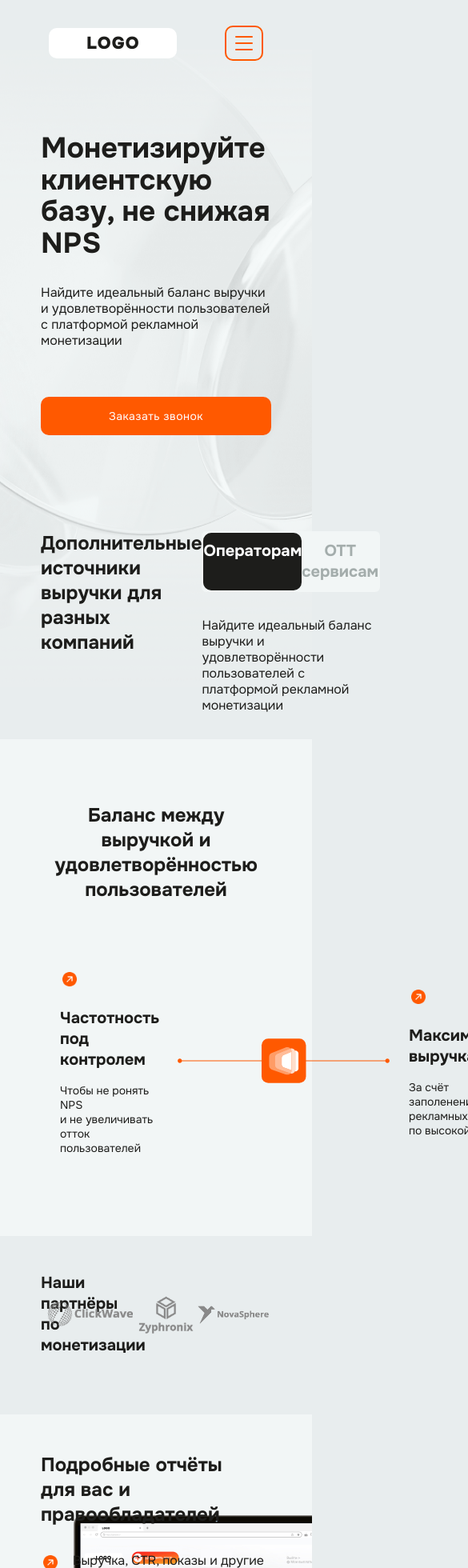
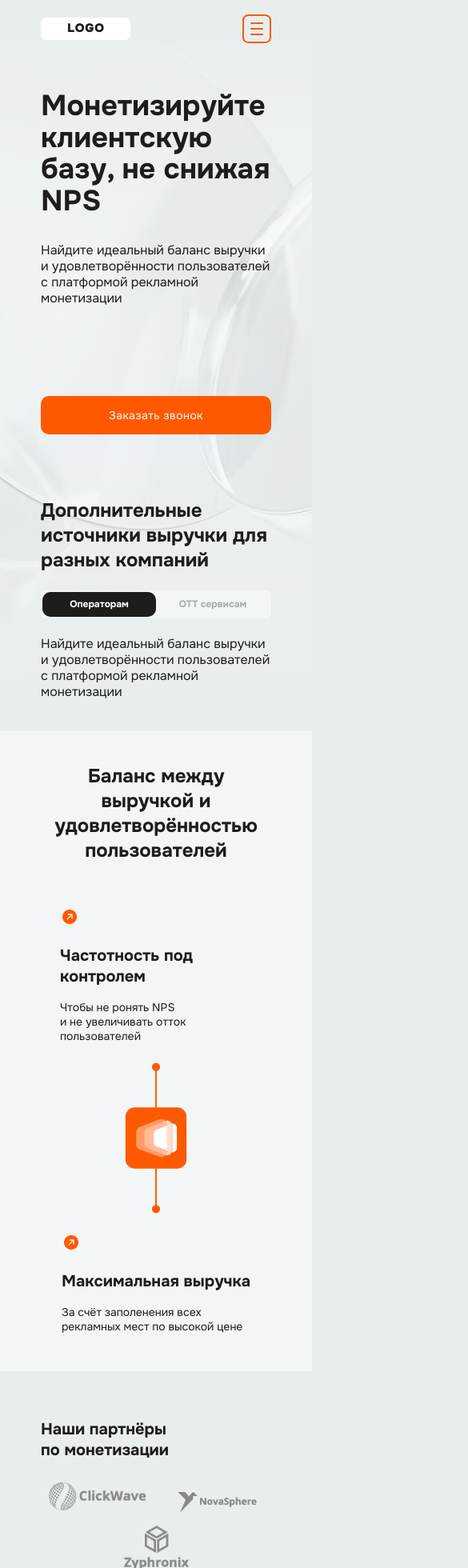
Before and after one commit to Mento1oS/getShopTV, a Next.js app: page / in a window 390 px wide. Shown: the top 1960 px of the page at 80% size, 585 px wide, since content can reach past the window. Built offline with nearby package versions, Linux system fonts and the light colour scheme.

Commit message:
mobile version and successful build

```diff
--- a/src/app/page.module.scss
+++ b/src/app/page.module.scss
@@ -8,6 +8,6 @@
 
 @media (max-width: 1160px) {
   .container {
-    padding-top: 0px;
+    padding-top: 0;
   }
 }
--- a/src/components/AdvantagesComponent/AdvantagesComponent.module.scss
+++ b/src/components/AdvantagesComponent/AdvantagesComponent.module.scss
@@ -53,6 +53,9 @@
 .linker{
   max-width: 560px;
 }
+.mobilePicture{
+  display: none;
+}
 
 @media (max-width: 1160px) {
   .AdvantagesComponent{
@@ -89,3 +92,27 @@
     }
   }
 }
+@media (max-width: 690px) {
+  .desktopPicture{
+    display: none;
+  }
+  .mobilePicture{
+    display: block;
+  }
+  .AdvantagesComponent{
+    padding-top: 42px;
+    padding-bottom: 20px;
+  }
+  .advantages{
+    margin-top: 31px;
+    flex-direction: column;
+    justify-content: center;
+  }
+  .advantage{
+    padding: 24px;
+    max-width: 288px;
+  }
+  .advHeader{
+    max-width: 288px;
+  }
+}
--- a/src/components/AdvantagesComponent/AdvantagesComponent.tsx
+++ b/src/components/AdvantagesComponent/AdvantagesComponent.tsx
@@ -28,7 +28,7 @@ export const AdvantagesComponent = ({}: AdvantagesComponentProps) => {
                         </div>
                     </div>
                     <div className={cls.linker}>
-                        <svg width="573" height="120" viewBox="0 0 573 120" fill="none"
+                        <svg className={cls.desktopPicture} width="573" height="120" viewBox="0 0 573 120" fill="none"
                              xmlns="http://www.w3.org/2000/svg">
                             <rect x="227" width="120" height="120" rx="17.9739" fill="#FF5900"/>
                             <g clipPath="url(#clip0_0_1)">
@@ -60,6 +60,40 @@ export const AdvantagesComponent = ({}: AdvantagesComponentProps) => {
                                 </clipPath>
                             </defs>
                         </svg>
+                        <svg className={cls.mobilePicture} width="80" height="198" viewBox="0 0 80 198" fill="none"
+                             xmlns="http://www.w3.org/2000/svg">
+                            <rect y="59" width="80" height="80" rx="11.9826" fill="#FF5900"/>
+                            <g clipPath="url(#clip0_0_1)">
+                                <path
+                                    d="M60.8123 80.2077C61.2441 81.1206 61.5032 82.1517 61.5032 83.2794V114.597C61.5032 115.714 61.2441 116.745 60.8123 117.658C64.1483 118.217 67.3332 115.575 67.3332 111.934V85.9321C67.3332 82.2698 64.1375 79.6493 60.8123 80.2077Z"
+                                    fill="white"/>
+                                <path opacity="0.8"
+                                      d="M60.8131 80.2077C59.388 77.222 55.9764 75.5358 52.6511 76.6098C53.8063 77.9416 54.5297 79.703 54.5297 81.7006V116.165C54.5297 118.152 53.8063 119.924 52.6619 121.256C55.998 122.33 59.3988 120.633 60.8239 117.658C61.2557 116.745 61.5148 115.703 61.5148 114.597V83.2794C61.5148 82.1624 61.2557 81.1314 60.8239 80.2077H60.8131Z"
+                                      fill="white"/>
+                                <path opacity="0.4"
+                                      d="M29.2443 112.879C26.5128 111.901 24.6775 109.249 24.6775 106.274V92.4297C24.6775 89.5299 26.4157 86.9416 29.0499 85.8998L52.2402 76.7493C52.3806 76.6956 52.5101 76.6634 52.6505 76.6204C50.6748 74.3328 47.4359 73.3018 44.3374 74.5261L18.8043 84.6002C15.9109 85.7387 14 88.5955 14 91.7853V107.015C14 110.29 16.0189 113.201 19.0202 114.286L44.5425 123.447C47.587 124.542 50.7179 123.5 52.6397 121.277C52.5641 121.256 52.4993 121.245 52.4238 121.213L29.2227 112.889L29.2443 112.879Z"
+                                      fill="white"/>
+                                <path opacity="0.6"
+                                      d="M54.5288 115.499L40.6665 110.516C38.4101 109.7 36.8878 107.498 36.8878 105.039V93.5468C36.8878 91.141 38.3237 88.993 40.5046 88.1231L54.5288 82.5598V81.7113C54.5288 79.7137 53.8055 77.963 52.6503 76.6205C52.51 76.6635 52.3804 76.6957 52.24 76.7494L29.039 85.9106C26.4047 86.9524 24.6665 89.5408 24.6665 92.4405V106.284C24.6665 109.259 26.5019 111.901 29.2333 112.889L52.4344 121.213C52.51 121.234 52.5747 121.256 52.6503 121.277C53.8055 119.935 54.518 118.174 54.518 116.187L54.5288 115.54V115.499Z"
+                                      fill="white"/>
+                                <path
+                                    d="M36.8872 93.536V105.028C36.8872 107.498 38.3987 109.7 40.6659 110.505L54.5282 115.499V82.5598L40.5039 88.1231C38.3231 88.9823 36.8872 91.141 36.8872 93.5468V93.536Z"
+                                    fill="white"/>
+                            </g>
+                            <path
+                                d="M40 0.666667C37.0545 0.666667 34.6667 3.05448 34.6667 6C34.6667 8.94552 37.0545 11.3333 40 11.3333C42.9455 11.3333 45.3333 8.94552 45.3333 6C45.3333 3.05448 42.9455 0.666666 40 0.666667ZM39 6L39 59L41 59L41 6L39 6Z"
+                                fill="#FF5900"/>
+                            <path
+                                d="M40 186.667C37.0545 186.667 34.6667 189.054 34.6667 192C34.6667 194.946 37.0545 197.333 40 197.333C42.9455 197.333 45.3333 194.946 45.3333 192C45.3333 189.054 42.9455 186.667 40 186.667ZM39 139L39 192L41 192L41 139L39 139Z"
+                                fill="#FF5900"/>
+                            <defs>
+                                <clipPath id="clip0_0_1">
+                                    <rect width="53.3333" height="49.8765" fill="white"
+                                          transform="translate(14 74)"/>
+                                </clipPath>
+                            </defs>
+
+                        </svg>
                     </div>
                     <div className={cls.advantage}>
                         <Image className={cls.picture}
--- a/src/components/FormComponent/FormComponent.module.scss
+++ b/src/components/FormComponent/FormComponent.module.scss
@@ -21,3 +21,10 @@
     padding-right: 0;
   }
 }
+
+@media (max-width: 690px) {
+  .FormComponent{
+    padding-top: 80px;
+    padding-bottom: 32px;
+  }
+}
--- a/src/components/Header/Header.module.scss
+++ b/src/components/Header/Header.module.scss
@@ -9,6 +9,7 @@
 
 .wrapper {
   position: relative;
+  width: 100%;
 }
 
 .container {
@@ -68,7 +69,7 @@
 
 .burger {
   display: none;
-  padding: 11px 11px;
+  padding: 11px 10px;
   border: 2px solid  var(--orange);
   border-radius: 10px;
 }
@@ -138,7 +139,8 @@
   }
 
   .wrapper{
-    min-width: 88px;
+    width: 100%;
+    min-height: 88px;
   }
 
   .container {
@@ -162,3 +164,53 @@
     display: none;
   }
 }
+
+@media (max-width: 690px) {
+  .burger {
+    padding: 8px 8px;
+    gap: 5px;
+    border: 2px solid  var(--orange);
+    border-radius: 7.27px;
+  }
+
+  .burgerLine {
+    width: 15.65px;
+    border-radius: 0.725px;
+    &.clicked:nth-child(1) {
+      transform: rotate(45deg) translate(4.8px, 4.8px);
+    }
+    &.clicked:nth-child(2) {
+      transform: scale(0.1);
+    }
+    &.clicked:nth-child(3) {
+      transform: rotate(-45deg) translate(4.8px,-4.8px);
+    }
+
+  }
+
+
+  .container {
+    margin-top: 0;
+    padding-top: 0;
+    width: 100%;
+    min-height: 65px;
+  }
+
+  .flex {
+    padding: 18px 0 14px 0;
+  }
+
+
+  .logoLink {
+    border-radius: 7.02px;
+    padding: 0.7px 33px;
+    font-size: 15.08px;
+    font-weight: 900;
+    line-height: 25.85px;
+    letter-spacing: 0.54px;
+  }
+
+  .menu {
+    width: 100%;
+  }
+}
--- a/src/components/Header/Header.tsx
+++ b/src/components/Header/Header.tsx
@@ -26,8 +26,10 @@ export const Header = ({className}: HeaderProps) => {
 
     useEffect(() => {
         const isElementVisible = () => {
-            const reviewsComponent = document.getElementById('reviews').getBoundingClientRect();
-            const advantagesComponent = document.getElementById('advantages').getBoundingClientRect();
+            // @ts-ignore: Object is possibly 'null'.
+            const reviewsComponent = document.getElementById('reviews').getBoundingClientRect()!;
+            // @ts-ignore: Object is possibly 'null'.
+            const advantagesComponent = document.getElementById('advantages').getBoundingClientRect()!;
             if (advantagesComponent.top <= ((window.innerHeight || document.documentElement.clientHeight) - 200) &&
                 advantagesComponent.bottom >= 200
             ) {
--- a/src/components/LandingComponent/LandingComponent.module.scss
+++ b/src/components/LandingComponent/LandingComponent.module.scss
@@ -110,3 +110,32 @@
     max-width: 334px;
   }
 }
+
+@media (max-width: 690px) {
+  .LandingComponent {
+    margin-top: 0;
+    background: url("../../assets/shapes.png") center center no-repeat;
+    padding-bottom: 38px;
+  }
+  .container {
+    padding-top: 113px;
+  }
+  .subhead {
+    text-align: left;
+    max-width: 360px;
+  }
+  .button {
+    margin-top: 112px;
+  }
+  .additional {
+    margin-top: 80px;
+    flex-direction: column;
+    gap: 22px
+  }
+  .additionalHeader {
+    max-width: 288px;
+  }
+  .switch {
+    max-width: 288px;
+  }
+}
--- a/src/components/Menu/Menu.module.scss
+++ b/src/components/Menu/Menu.module.scss
@@ -1,11 +1,12 @@
-.Menu{
+.Menu {
   height: 100vh;
   padding-left: 32px;
   display: flex;
   justify-content: flex-start;
   align-items: center;
 }
-.flex{
+
+.flex {
   height: 100%;
   display: flex;
   justify-content: center;
--- a/src/components/PartnersComponent/PartnersComponent.module.scss
+++ b/src/components/PartnersComponent/PartnersComponent.module.scss
@@ -58,3 +58,35 @@
   }
 
 }
+@media (max-width: 690px) {
+  .PartnersComponent{
+    padding-top: 60px;
+    padding-bottom: 82px;
+  }
+  .flex{
+    flex-wrap: wrap;
+  }
+  .header{
+    min-width: 166px;
+    max-width: 180px;
+    margin-bottom: 24px;
+  }
+  .clickWave{
+    width: 138.39px;
+    height: 43px;
+    margin-bottom: 12px;
+  }
+  .zyphronix{
+    order:4;
+    width: 84.64px;
+    height: 58.78px;
+    margin: 0 auto;
+  }
+  .novaSphere{
+    order:3;
+    width: 136.83px;
+    height: 35.18px;
+    padding-right: 15px;
+    padding-left: 15px;
+  }
+}
--- a/src/components/ReviewsComponent/ReviewsComponent.module.scss
+++ b/src/components/ReviewsComponent/ReviewsComponent.module.scss
@@ -96,9 +96,42 @@
     margin-bottom: 32px;
   }
 
+  .picture {
+    height: 24px;
+    width: 24px;
+  }
+}
+
+@media (max-width: 690px) {
+  .ReviewsComponent {
+    padding-top: 24px;
+    background: url("../../assets/notebook_mobile.png") bottom 50px right no-repeat var(--gray-4);
+    padding-bottom: 437px;
+  }
+
+  .wrapper{
+    max-width: var(--container-width);
+  }
+
+  .header {
+    max-width: 225px;
+  }
+
+  .blocks {
+    gap: 19px;
+  }
 
   .picture {
     height: 24px;
     width: 24px;
   }
+
+  .button{
+    width: 100%;
+    border-radius: 10px;
+    &:hover{
+      background-color: var(--gray-1);
+    }
+    cursor: pointer;
+  }
 }
--- a/src/components/SwitchBlock/SwitchBlock.module.scss
+++ b/src/components/SwitchBlock/SwitchBlock.module.scss
@@ -53,3 +53,19 @@
     min-height: 60px;
   }
 }
+
+@media (max-width: 690px) {
+  .radio{
+    border-radius: 5.17px;
+  }
+  .option{
+    font-size: 12px;
+    line-height: 15px;
+    letter-spacing: 0;
+    padding: 8px 0;
+  }
+  .text{
+    min-height: 80px;
+    margin-top: 22px;
+  }
+}
```
Also changed, not shown: src/components/AppForm/AppForm.module.scss (+29 -6 lines), src/assets/notebook_mobile.png (added). Lines whose indentation alone changed are shown as unchanged.
